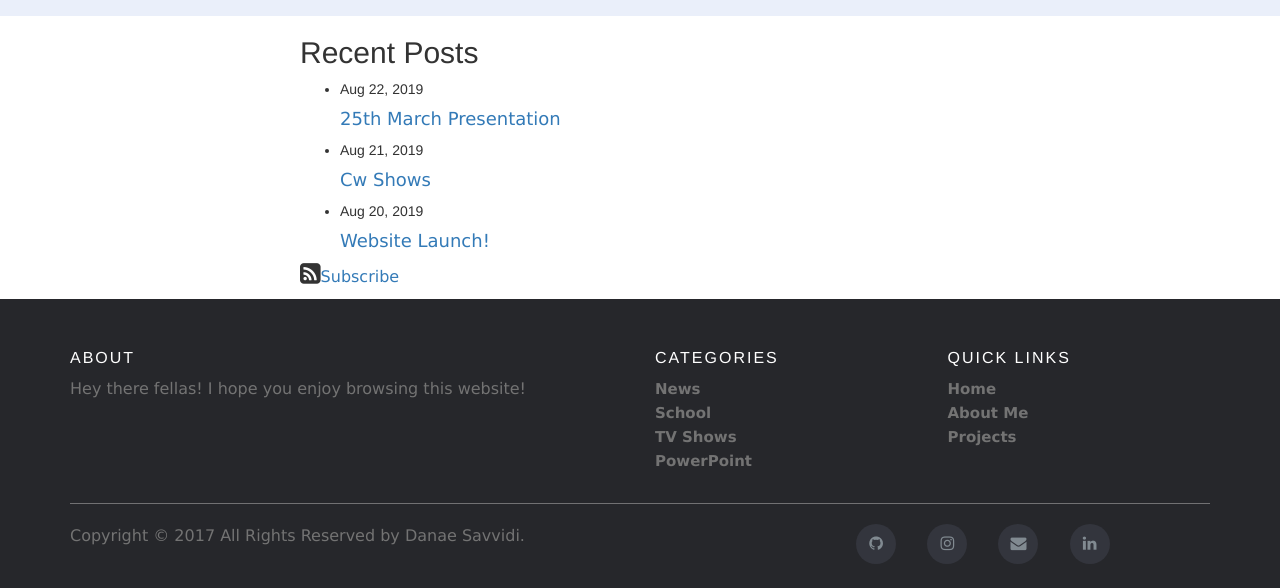
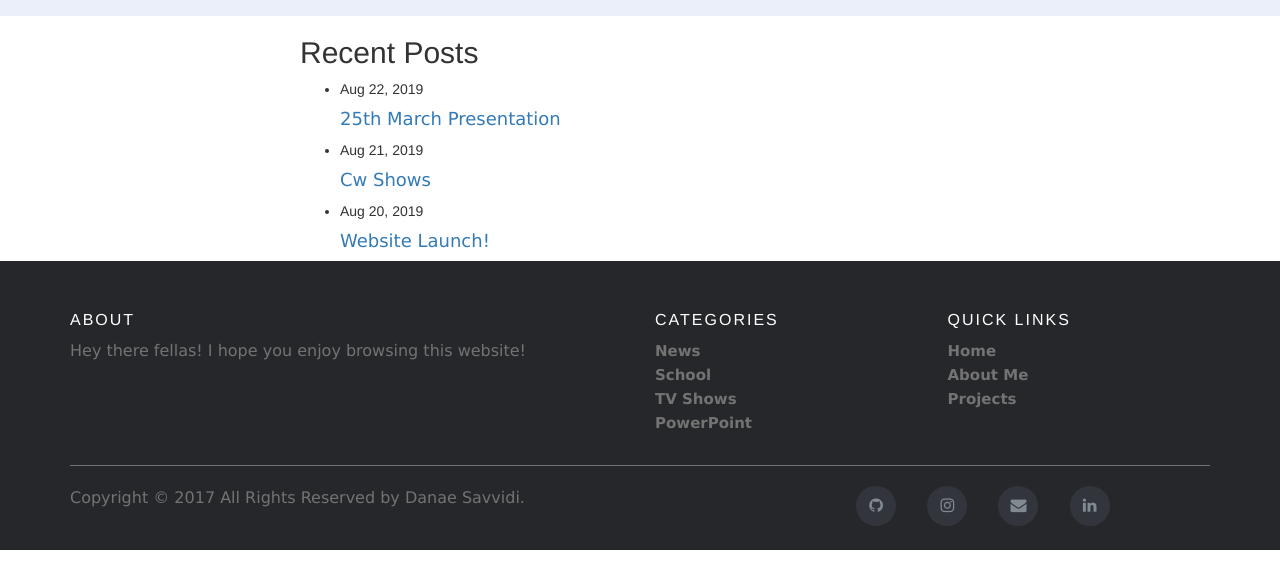
Before and after one commit to danaesav/danaesav.github.io, a Jekyll site: the page built from index.html, in a window 1280 px wide and 997 px high, cut to the strip 409-997 px from the top of the window. Built offline with Jekyll 4.4.1, drawn with Linux system fonts in a browser that asks for light colours.

Commit message:
Update home.html

```diff
--- a/_layouts/home.html
+++ b/_layouts/home.html
@@ -19,5 +19,4 @@ layout: default
       </li>
     {%- endfor -%}
   </ul>
-  <p><i style="font-size:24px" class="fa">&#xf143;</i><a href="{{ "/atom.xml" | relative_url }}">Subscribe</a></p>
 {%- endif -%}
```
